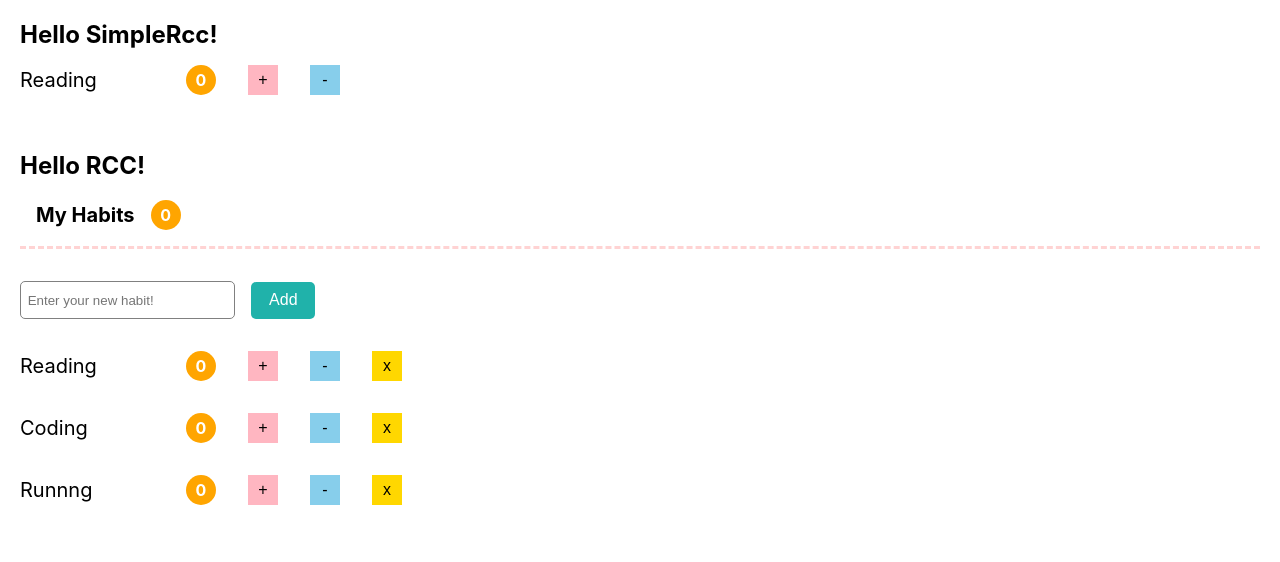
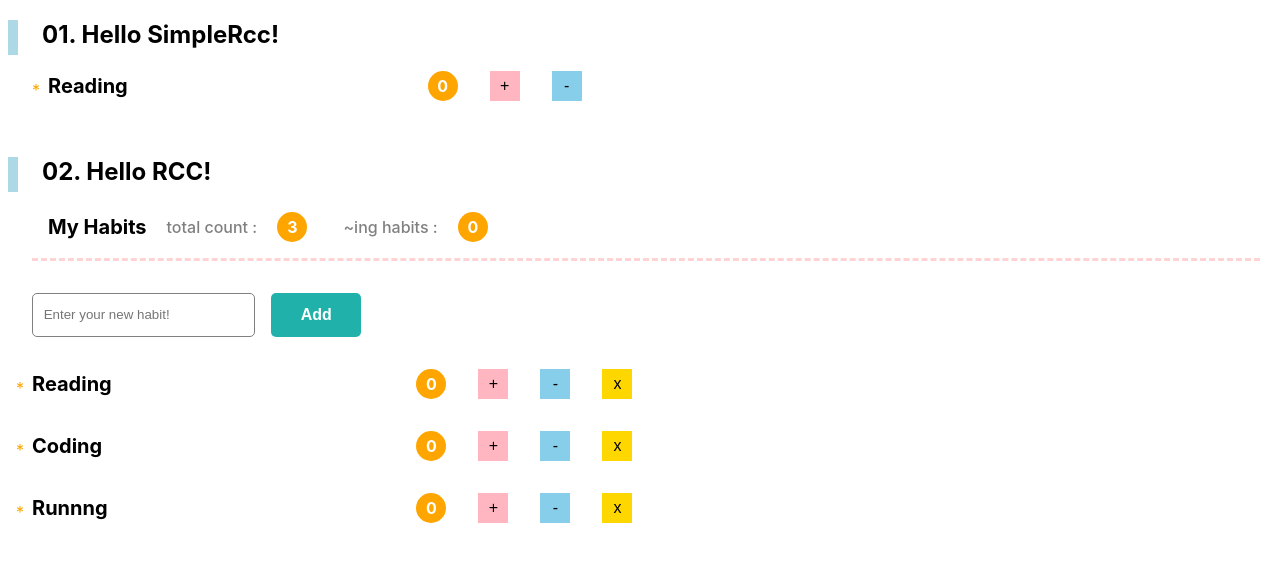
Before and after one commit to syeon-nv/reactDC-all, a React (Create React App) app in the folder react_all/: page / in a window 1280 px wide. Shown: the top 562 px of the page. Built offline with nearby package versions, Linux system fonts and the light colour scheme.

Commit message:
RCC finished

```diff
--- a/react_all/src/App.css
+++ b/react_all/src/App.css
@@ -1,6 +1,13 @@
 * {
     padding: 0;
     margin: 0;
+}
+
+.sec_title {
+    margin-left: -1em;
+    padding-left: 1em;
+    padding-bottom: .25em;
+    border-left: 10px solid lightblue;
 }
 
 ul,
@@ -9,19 +16,39 @@ ol {
 }
 section {
     padding: 1.25em;
+    padding-left: 2em;
 }
 .habit {
     display: flex;
     align-items: center;
     padding: 1em 0;
+    position: relative;
 }
-
+.habit::before{
+    content: "*";
+    position: absolute;
+    top: 50%;
+    left: -1em;
+    color: orange;
+    transform: translateY(-28%);
+    -webkit-transform: translateY(-28%);
+    -moz-transform: translateY(-28%);
+    -ms-transform: translateY(-28%);
+    -o-transform: translateY(-28%);
+}
+.simple-habit {
+    padding-left: 1em;
+}
+.simple-habit::before {
+    left: 0;
+}
 .habit .habit-name {
-    min-width: 150px;
+    min-width: 120px;
+    width: 30%;
     font-size: 1.25rem;
-    font-size: bold;
+    font-weight: bold;
 }
-.habit-total-count,
+.habit-count,
 .habit .habit-count {
     display: inline-block;
     margin: 0 1em;
@@ -71,18 +98,38 @@ section {
 .input-habit {
     width: 40%;
     max-width: 200px;
-    padding: 0.8em 0.5em;
+    padding: 1em 0.8em;
     border-radius: 5px;
     border: 1px solid gray;
     -webkit-border-radius: 5px;
     -moz-border-radius: 5px;
     -ms-border-radius: 5px;
     -o-border-radius: 5px;
+    transition: all .25s ease;
+    -webkit-transition: all .25s ease;
+    -moz-transition: all .25s ease;
+    -ms-transition: all .25s ease;
+    -o-transition: all .25s ease;
 }
+.input-habit:focus {
+    outline-color: #20b2aa;
+    background-color: rgba(32, 178, 170, 0.08);
+    outline-width: 2px;
+    transition: all .25s ease;
+    -webkit-transition: all .25s ease;
+    -moz-transition: all .25s ease;
+    -ms-transition: all .25s ease;
+    -o-transition: all .25s ease;
+}
+
 .submit-habit {
-    padding: 1.155em 2em;
+    width: 90px;
+    padding: 1.355em 2em;
     color: white;
     border-radius: 5px;
+    font-weight: bold;
+    line-height: 1;
+    font-size: 1rem;
     background-color: lightseagreen;
     -webkit-border-radius: 5px;
     -moz-border-radius: 5px;
@@ -101,3 +148,10 @@ header {
 .habit-header-title {
     font-size: 1.25rem;
 }
+
+
+.bl-habit-count {
+    padding-left: 1.25em;
+    font-weight: 500;
+    color: gray;
+}
--- a/react_all/src/App.js
+++ b/react_all/src/App.js
@@ -6,11 +6,11 @@ function App() {
   return (
     <>
       <section>
-                <h2>Hello SimpleRcc!</h2>
+        <h2 className="sec_title">01. Hello SimpleRcc!</h2>
         <SimpleHabit />
       </section>
       <section>
-                <h2>Hello RCC!</h2>
+        <h2 className="sec_title">02. Hello RCC!</h2>
         <HabitRcc />
       </section>
     </>
--- a/react_all/src/rcc/habit.jsx
+++ b/react_all/src/rcc/habit.jsx
@@ -1,7 +1,7 @@
 import React, { Component } from "react";
 
 class Habit extends Component {
-  //    habitList 에서 받은 props : onIncrement, onDecrement, onDelete / habit / key
+  // habitList 에서 받은 props : onIncrement, onDecrement, onDelete / habit / key
   // onIncrement, onDecrement, onDelete : state 값을 변경할 함수들
   // habit: 하나의 컴포넌트(현재의 컴포넌트)
 
@@ -12,7 +12,7 @@ class Habit extends Component {
   handleDecrement = () => {
     this.props.onDecrement(this.props.habit);
   };
-  handleDelete = () => {
+  handleDelete = (habit) => {
     this.props.onDelete(this.props.habit);
   };
   render() {
--- a/react_all/src/rcc/habitHeader.jsx
+++ b/react_all/src/rcc/habitHeader.jsx
@@ -2,10 +2,17 @@ import React, { Component } from "react";
 
 class HabitHeader extends Component {
   render() {
+    console.log(this.props);
+    const { totalHabitCount, processHabitCount } = this.props;
     return (
       <header>
-                <h2 className='habit-header-title'>My Habits</h2>
-                <span className='habit-total-count'>0</span>
+        <h2 className="habit-header-title">My Habits</h2>
+        <p className="bl-habit-count">
+          total count : <span className="habit-count">{totalHabitCount}</span>
+        </p>
+        <p className="bl-habit-count">
+          ~ing habits : <span className="habit-count">{processHabitCount}</span>
+        </p>
       </header>
     );
   }
--- a/react_all/src/rcc/habitList.jsx
+++ b/react_all/src/rcc/habitList.jsx
@@ -3,28 +3,23 @@ import AddForm from "./addForm";
 import Habit from "./habit";
 
 class HabitList extends Component {
-    handleIncrement = () => {
-        this.props.onIncrement(this.props.habit);
+  handleIncrement = (habit) => {
+    this.props.onIncrement(habit);
   };
-    handleDecrement = () => {
+  handleDecrement = (habit) => {
     // const habits = [...this.state.habits];
     // const index = habits.indexOf(habit);
     // habits[index].count--;
     // habits[index].count = habits[index].count < 0 ? 0 : habits[index].count;
     // this.setState({ habits });
-        this.props.onDecrement(this.props.habit);
+    this.props.onDecrement(habit);
   };
-    handleDelete = () => {
-        // // filter 함수의 사용 : map 과 비슷함, item.id 와 현재 선택한 컴포넌트의 id 값이 완벽하게 동일하면 제외하고 나머지만 필터링해서 리스트로 보여줌
-        // const habits = this.state.habits.filter((item) => item.id !== habit.id);
-        // this.setState({ habits });
-        this.props.onDelete(this.props.habit);
+  handleDelete = (habit) => {
+    this.props.onDelete(habit);
   };
 
-    handleAdd = () => {
-        // const habits = [...this.state.habits, { id: Date.now(), name, count: 0 }];
-        // this.setState({ habits });
-        this.props.onAdd(this.props.habit);
+  handleAdd = (name) => {
+    this.props.onAdd(name);
   };
 
   render() {
--- a/react_all/src/rcc/habitRcc.jsx
+++ b/react_all/src/rcc/habitRcc.jsx
@@ -11,11 +11,10 @@ class HabitRcc extends Component {
     ],
   };
   handleIncrement = (habit) => {
-        console.log(habit);
-        // const habits = [...this.state.habits];
-        // const index = habits.indexOf(habit);
-        // habits[index].count++;
-        // this.setState({ habits });
+    const habits = [...this.state.habits];
+    const index = habits.indexOf(habit);
+    habits[index].count++;
+    this.setState({ habits });
   };
   handleDecrement = (habit) => {
     const habits = [...this.state.habits];
@@ -34,10 +33,16 @@ class HabitRcc extends Component {
     const habits = [...this.state.habits, { id: Date.now(), name, count: 0 }];
     this.setState({ habits });
   };
+
   render() {
     return (
       <>
-                <HabitHeader />
+        <HabitHeader
+          totalHabitCount={this.state.habits.length}
+          processHabitCount={
+            this.state.habits.filter((item) => item.count > 0).length
+          }
+        />
         <HabitList
           habits={this.state.habits}
           onAdd={this.handleAdd}
--- a/react_all/src/simpleRcc/simpleHabit.jsx
+++ b/react_all/src/simpleRcc/simpleHabit.jsx
@@ -13,15 +13,13 @@ class SimpleHabit extends Component {
   };
   handleDecrement = () => {
     // state 오브젝트 안의 count를 1 감소시킨 뒤, state를 업데이트 해야 함
-    // count 값 변경을 위해 변수 count 를 선언함
-    const count = this.state.count - 1;
-    this.setState({ count: count < 0 ? 0 : count });
-    // count 값이 음수가 되지 않도록, 삼항연산자를 사용하여 음수값이 나오지 않도록 지정함
+    const countNum = this.state.count - 1; // count 값 변경을 위해 변수 countNum 를 선언함 (기존의 count 와의 혼동을 줄이기 위해 countNum 으로 선언)
+    this.setState({ count: countNum < 0 ? 0 : countNum }); // count 값이 음수가 되지 않도록, 삼항연산자를 사용하여 음수값이 나오지 않도록 지정함
   };
 
   render() {
     return (
-      <p className="habit">
+      <div className="habit simple-habit">
         <span className="habit-name"> Reading</span>
         <span className="habit-count">{this.state.count}</span>
         <button
@@ -36,7 +34,7 @@ class SimpleHabit extends Component {
         >
           -
         </button>
-      </p>
+      </div>
     );
   }
 }
```
Also changed, not shown: 2 other files (tests, documents, lock files or other folders). Lines whose indentation alone changed are shown as unchanged.
